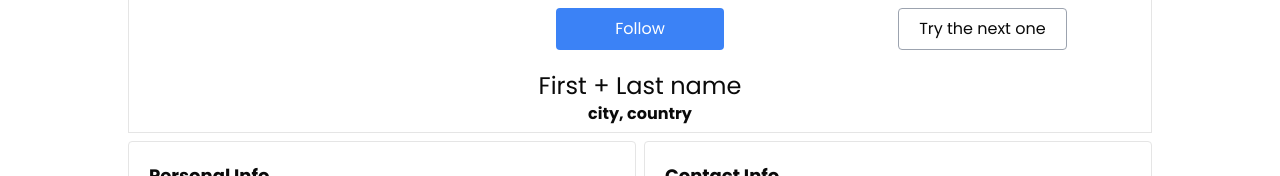
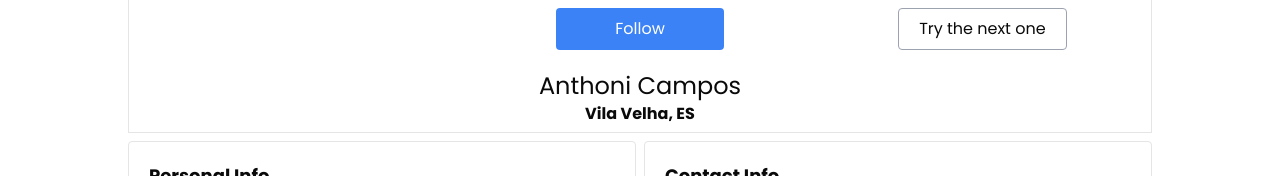
Before and after one commit to Campos1911/Desafio-Aumo, a Next.js app in the folder frontend/: page / in a window 1280 px wide. Shown: the part 279-455 px from the top of the page. Built offline with nearby package versions, Linux system fonts and the light colour scheme.

Commit message:
Card de user infos refatorado para ficar dinamico

```diff
--- a/frontend/src/app/page.tsx
+++ b/frontend/src/app/page.tsx
@@ -7,7 +7,7 @@ export default function Home() {
         <p className="text-3xl">Find new users like you</p>
       </div>
       <div className="w-full flex flex-col gap-2 items-center justify-center absolute translate-y-[-70px]">
-        <UserCard />
+        <UserCard username="Anthoni Campos" address="Vila Velha, ES" />
         <div className="grid grid-cols-2 gap-2 w-[80%]">
           <InfosCard
             cardContent="Personal Info"
--- a/frontend/src/components/Cards/UserCard.tsx
+++ b/frontend/src/components/Cards/UserCard.tsx
@@ -1,6 +1,11 @@
 import React from "react";
 
-const UserCard = () => {
+export interface UserCardProps {
+  username: string;
+  address: string;
+}
+
+const UserCard = ({ username, address }: UserCardProps) => {
   return (
     <div className="flex flex-col w-[80%] h-full items-center border">
       <div className="h-28 bg-green-500 w-full flex items-center justify-center">
@@ -22,8 +27,8 @@ const UserCard = () => {
           </section>
         </div>
         <div className="flex flex-col w-full items-center">
-          <p className="text-2xl">First + Last name</p>
-          <p className="font-bold">city, country</p>
+          <p className="text-2xl">{username}</p>
+          <p className="font-bold">{address}</p>
         </div>
       </div>
     </div>
```
